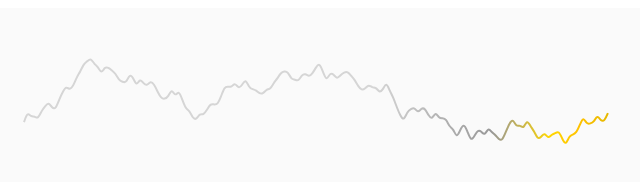
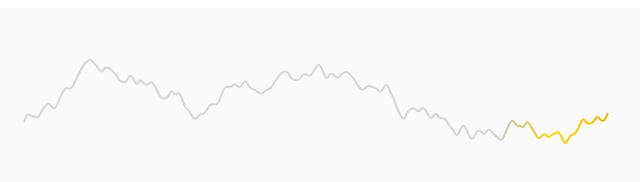
Before and after one commit to KushalSuvan/whitegold-ergodicity-illustrations, a plain HTML site: page index.html in a window 1280 px wide. Shown: the full height of the page, 34-674 px from the left. Drawn offline with nearby package versions, Linux system fonts and the light colour scheme.

Commit message:
Update index.html

```diff
--- a/index.html
+++ b/index.html
@@ -56,7 +56,7 @@
       gradient.append("stop")
           .attr("offset", "80%")
           .attr("stop-color", "gray")
-          .attr("stop-opacity", "0.8");
+          .attr("stop-opacity", "0.3");
 
       gradient.append("stop")
           .attr("offset", "90%")
@@ -98,7 +98,20 @@
                   setTimeout(step, 30);
               }
           }
+          // function unstep() {
+          //     if (index > -1) {
+          //         currentData.push(data[index]);
+          //         if (currentData.length > 500) {
+          //             currentData.shift(); // Keep a trail with fading effect
+          //         }
+          //         path.datum(currentData)
+          //             .attr("d", line);
+          //         index++;
+          //         setTimeout(step, 30);
+          //     }
+          // }
           step();
+          // unstep();
       }
 
       animateLine();
```
